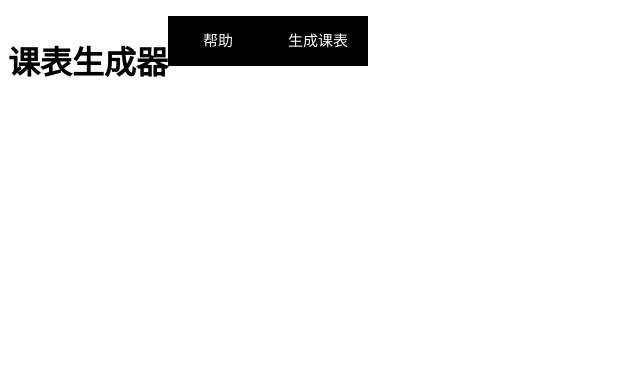
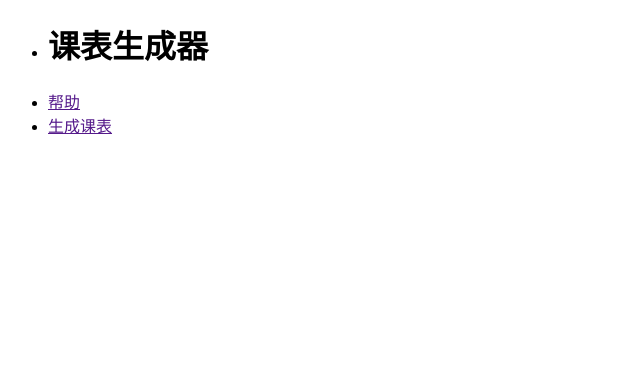
Before and after one commit to fylcr/Timetable-generator, a plain HTML site: page try.html in a window 1280 px wide. Shown: the whole page, without its empty margins (0-640 px from the left). Drawn offline with Linux system fonts and the light colour scheme.

Commit message:
Update try.html

```diff
--- a/try.html
+++ b/try.html
@@ -4,31 +4,7 @@
 <meta charset="utf-8">
 <title>Timetable-generator</title>
     <style type="text/css">
-         ul{/*设置导航栏的框框*/
-            width: 600px;/*框框的宽度*/
-            height: 350px;/*框框的长度*/
-            padding: 0px;/*将框框的padding设置为零，不然会导致框框里的内容与框边缘有间隔*/
-        }
-        li{
-            list-style-type: none;/* 去掉li前的点 */
-            float: left;/*将li设置成做浮动，变为联动*/
-        }
-        a{
-            display: block;/*将a变成块状*/
-            width: 100px;/*设置块的宽度*/
-            height: 50px;/*设置块的长度*/
-            font-family: Microsoft Yahei;
-            line-height: 50px;/*设置字体在块中的高度*/
-            background-color: black;
-            margin: 0px 0px;/*块里的高宽通过margin设置*/
-            color: white;
-            text-align: center;/*字体居中*/
-            text-decoration: none;/*去掉下划线*/
-            font-size: 15px;
-        }
-        a:hover{
-            background-color: black;
-        }
+
     </style>
 </head>
 <body>
```
